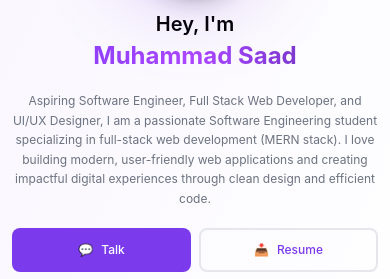
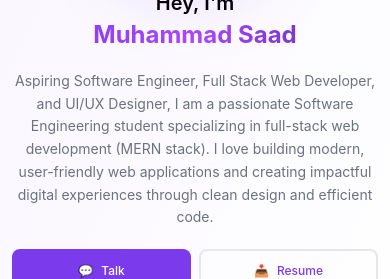
Before and after one commit to Saadimehar/portfolio, a Next.js app: page / in a window 390 px wide. Shown: the part 388-667 px from the top of the page. Built offline with nearby package versions, Linux system fonts and the light colour scheme; no server answers.

Commit message:
Reduce margin between Hero section and Navbar on mobile

```diff
--- a/src/components/sections/Hero.tsx
+++ b/src/components/sections/Hero.tsx
@@ -52,7 +52,7 @@ const socialLinks = [
 
 export const Hero = () => {
   return (
-    <section className="min-h-screen flex items-center justify-center px-3 sm:px-6 lg:px-8 py-16 sm:py-20 lg:py-0 relative overflow-hidden bg-background transition-colors duration-300">
+    <section className="min-h-screen flex items-center justify-center px-3 sm:px-6 lg:px-8 py-8 sm:py-20 lg:py-0 relative overflow-hidden bg-background transition-colors duration-300">
       {/* Background gradient */}
       <div className="absolute inset-0 bg-linear-to-br from-accent/5 to-transparent pointer-events-none" />
 
@@ -91,7 +91,7 @@ export const Hero = () => {
             </div>
 
             {/* Description */}
-            <p className="text-xs sm:text-base md:text-lg text-muted-foreground leading-relaxed text-center lg:text-justify">
+            <p className="text-s sm:text-base md:text-lg text-muted-foreground leading-relaxed text-center lg:text-justify">
               {siteConfig.description}
             </p>
 
```
